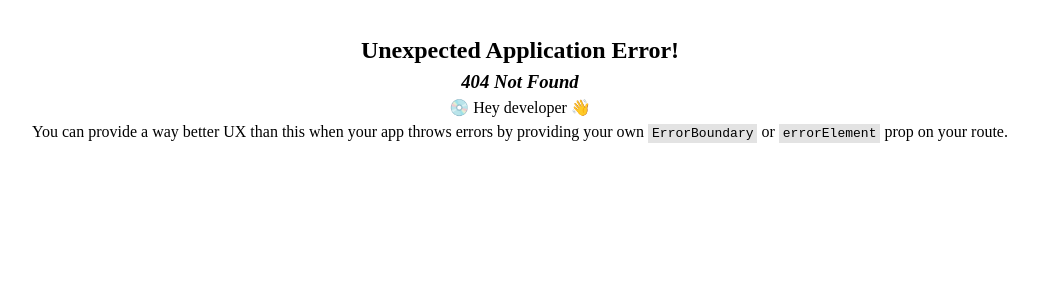
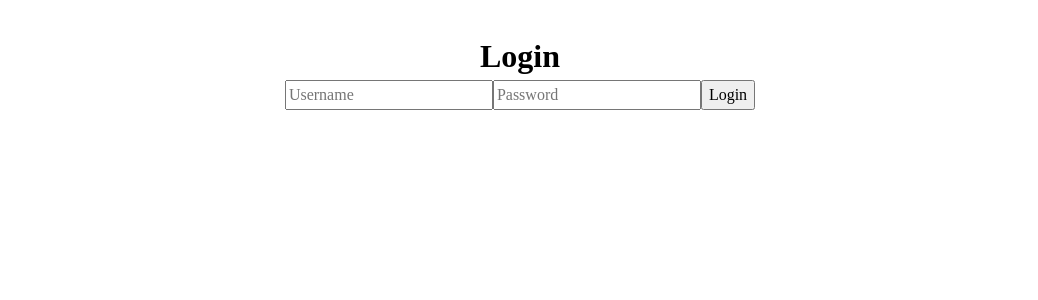
Before and after one commit to Ayoroq/uploader_frontend, a React (Vite) app: page /login in a window 1280 px wide. Before the commit this address had no page. Shown: the top 300 px of the page, without its empty margins (120-1158 px from the left). Built offline with nearby package versions, Linux system fonts and the light colour scheme; no server answers.

Commit message:
added the login and signup pages

```diff
--- /dev/null
+++ b/src/pages/Error.jsx
@@ -0,0 +1,9 @@
+export default function Error(){
+    return(
+        <div>
+            <h1>404</h1>
+            <h1>Page Not Found</h1>
+        </div>
+    )
+
+}
--- /dev/null
+++ b/src/pages/Login.jsx
@@ -0,0 +1,12 @@
+export default function Login(){
+    return(
+        <div className="login">
+            <h1>Login</h1>
+            <form>
+                <input type="text" placeholder="Username" />
+                <input type="password" placeholder="Password" />
+                <button>Login</button>
+            </form>
+        </div>
+    )
+}
--- /dev/null
+++ b/src/pages/NotAuthorised.jsx
@@ -0,0 +1,8 @@
+export default function NotAuthorised(){
+    return (
+        <div>
+            <h1>Not Authorised</h1>
+            <p>You are not authorised to view this page</p>
+        </div>
+    )
+}
--- /dev/null
+++ b/src/pages/Signup.jsx
@@ -0,0 +1,7 @@
+export default function Signup(){
+    return(
+        <main>
+            <h1>Signup</h1>
+        </main>
+    )
+}
--- a/src/routes/routes.jsx
+++ b/src/routes/routes.jsx
@@ -1,6 +1,10 @@
 import App from '../App.jsx';
 import Home from '../pages/Home.jsx'
 import AuthHome from '../pages/AuthHome.jsx'
+import Login from '../pages/Login.jsx'
+import Signup from '../pages/Signup.jsx'
+import Error from '../pages/Error.jsx';
+import NotAuthorised from '../pages/NotAuthorised.jsx';
 import { useAuth } from '../context/AuthContext.jsx';
 
 function ConditionalHome() {
@@ -17,10 +21,23 @@ const routes = [
     {
         path: '/',
         element: <App />,
+        errorElement: <Error />,
         children: [
             {
                 index: true,
                 element: <ConditionalHome />
+            },
+            {
+                path: '/login',
+                element: <Login />
+            },
+            {
+                path: '/signup',
+                element: <Signup />
+            },
+            {
+                path: '/403',
+                element: <NotAuthorised />
             }
         ]
     }
```
